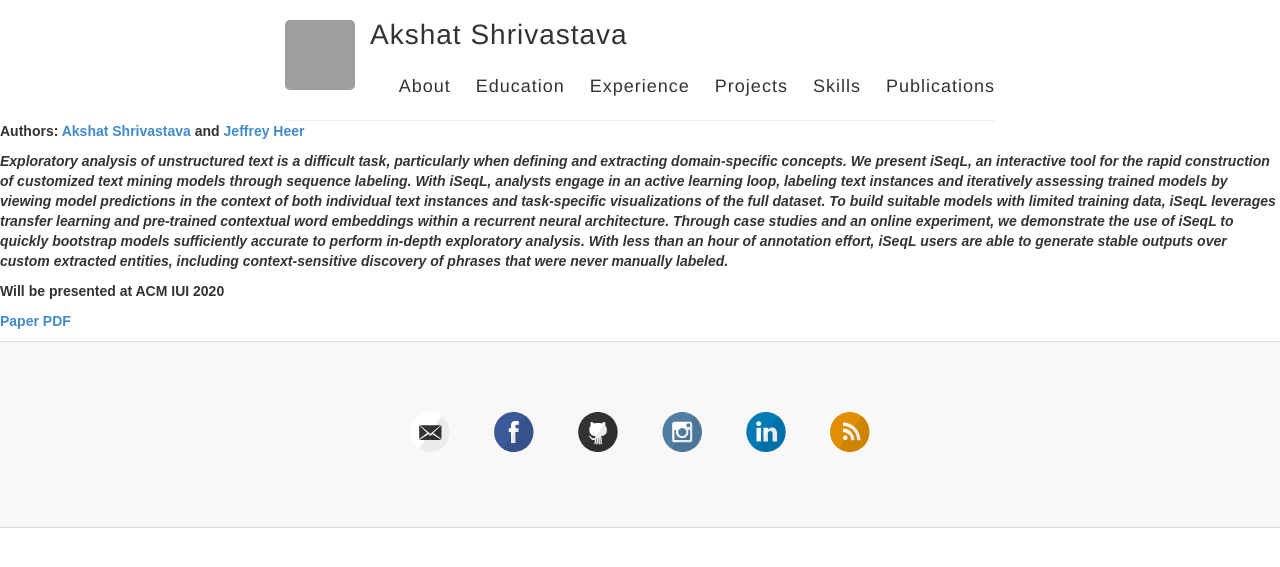
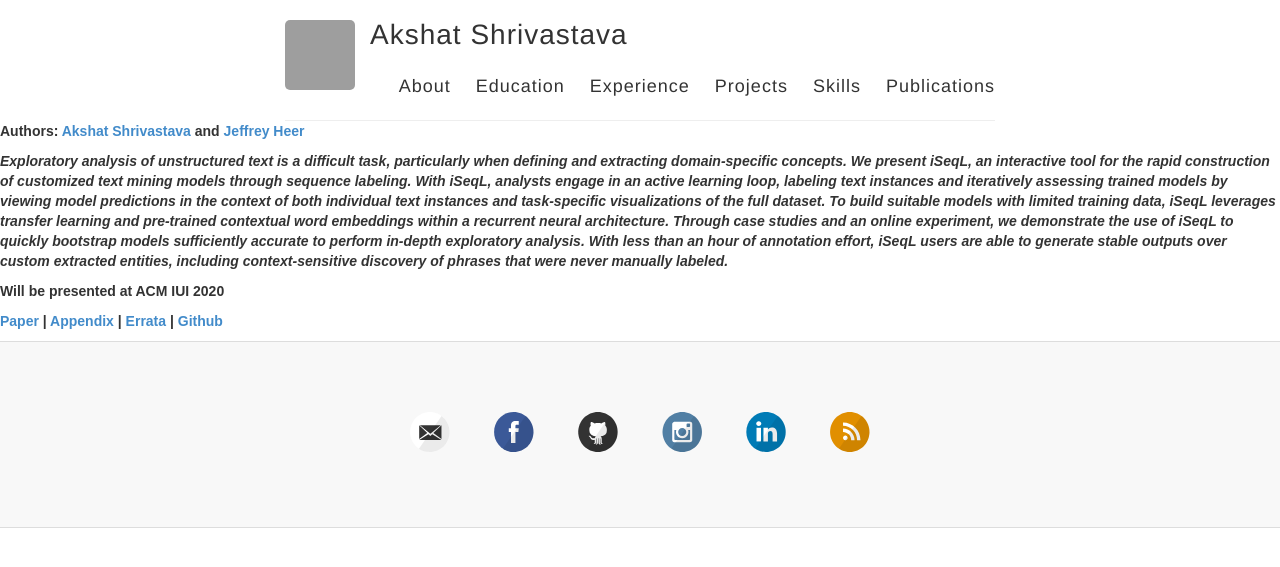
Before and after one commit to AkshatSh/akshatsh.github.io, a Jekyll site: the page built from _posts/2020-02-05-publication.markdown, in a window 1280 px wide. Shown: the top 567 px of the page. Built offline with Jekyll 4.4.1, drawn with Linux system fonts in a browser that asks for light colours; nearby versions of some CDN libraries; grey boxes are pictures that could not be loaded.

Commit message:
referencing updated iseql paper w/errata

```diff
--- a/_posts/2020-02-05-publication.markdown
+++ b/_posts/2020-02-05-publication.markdown
@@ -12,4 +12,7 @@ description: |
 
 **Will be presented at ACM IUI 2020**
 
-[Paper PDF](http://akshatsh.github.io/papers/iseql_paper.pdf)
+[Paper](http://akshatsh.github.io/papers/iseql_corrected.pdf)
+| [Appendix](http://akshatsh.github.io/papers/iseql_appendix.pdf)
+| [Errata](http://akshatsh.github.io/papers/iSeqL_Errata.pdf)
+| [Github](https://github.com/AkshatSh/iSeqL)
```
